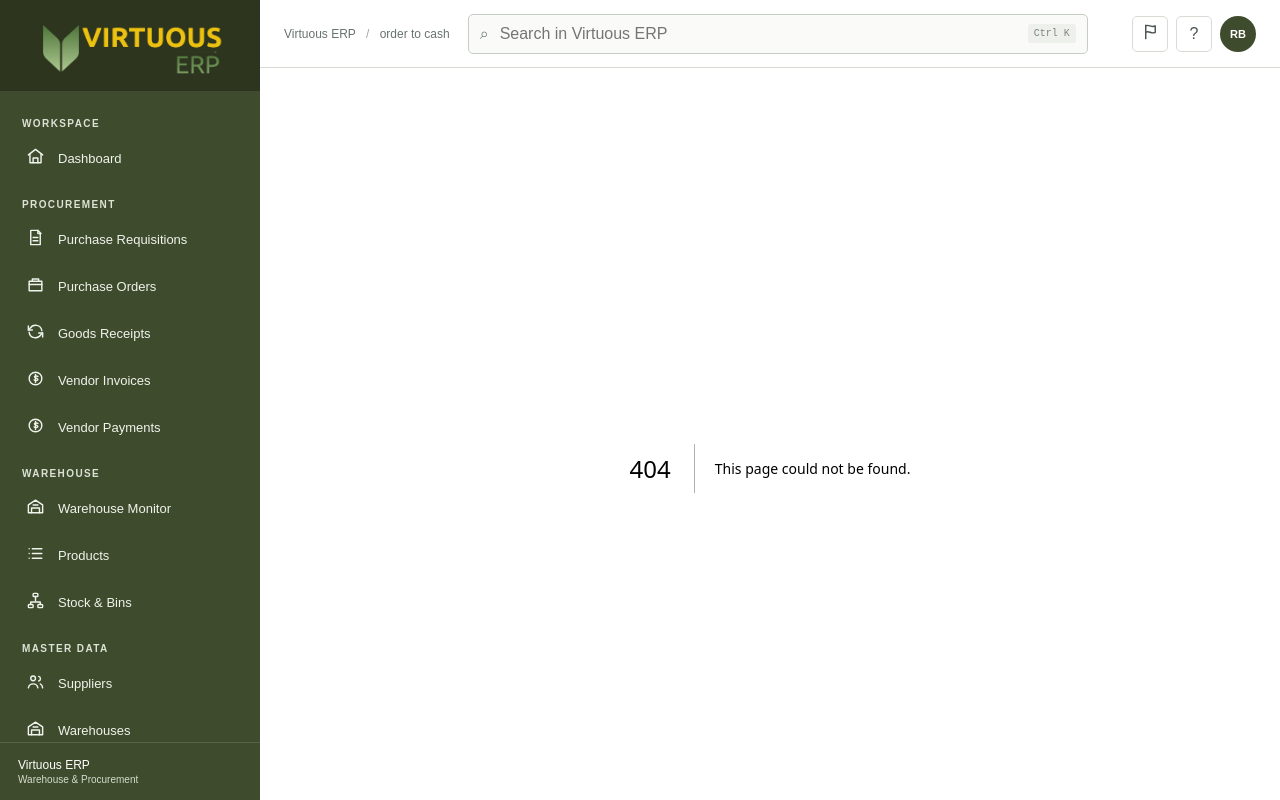
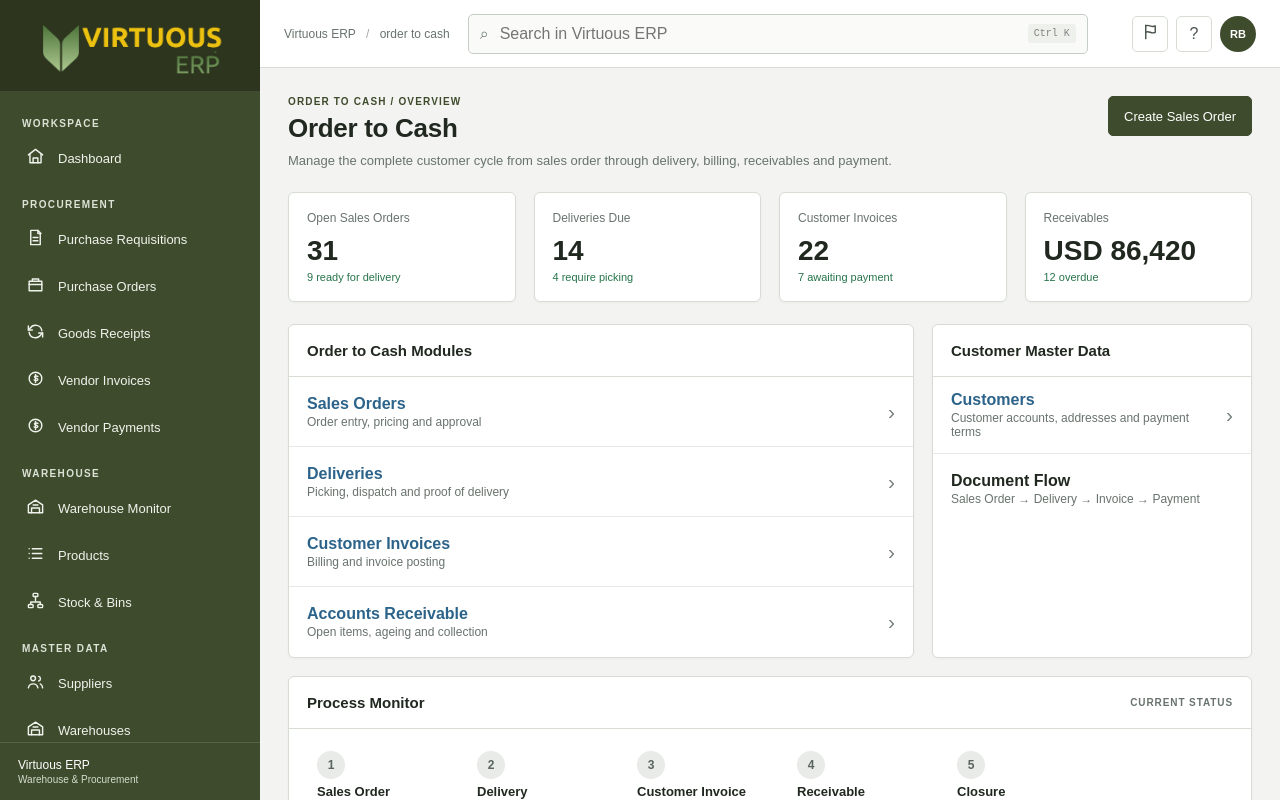
Before and after one commit to robiebnd/Virtuous-ERP, a Next.js app in the folder frontend/: page /order-to-cash in a window 1280 px wide. Before the commit this address had no page. Shown: the top 800 px of the page. Built offline with nearby package versions, Linux system fonts and the light colour scheme; a web font is replaced by a local one.

Commit message:
Add order to cash overview

```diff
--- /dev/null
+++ b/frontend/app/order-to-cash/page.tsx
@@ -0,0 +1,30 @@
+import Link from "next/link";
+import { ModuleWorkspace } from "@/components/ModuleWorkspace";
+
+export default function OrderToCash() {
+  const rows = [
+    { Document: "SO-000241", Customer: "Farmgate Foods", Value: "USD 12,450.00", Status: "READY", Next: "Delivery" },
+    { Document: "SO-000240", Customer: "Mbare Retail", Value: "USD 8,920.00", Status: "IN_PROGRESS", Next: "Picking" },
+    { Document: "SO-000238", Customer: "AgriGrow Zimbabwe", Value: "USD 5,680.00", Status: "INVOICED", Next: "Receivable" },
+    { Document: "SO-000235", Customer: "Sunrise Poultry", Value: "USD 14,210.00", Status: "PAID", Next: "Closed" },
+  ];
+  return <ModuleWorkspace eyebrow="ORDER TO CASH / OVERVIEW" title="Order to Cash" description="Manage the complete customer cycle from sales order through delivery, billing, receivables and payment." createHref="/order-to-cash/sales-orders/new" createLabel="Create Sales Order" stats={[
+    { label: "Open Sales Orders", value: "31", foot: "9 ready for delivery" },
+    { label: "Deliveries Due", value: "14", foot: "4 require picking", tone: "warning" },
+    { label: "Customer Invoices", value: "22", foot: "7 awaiting payment" },
+    { label: "Receivables", value: "USD 86,420", foot: "12 overdue", tone: "warning" },
+  ]} process={[
+    { label: "Sales Order", detail: "Create & approve", status: "Ready", tone: "ready" },
+    { label: "Delivery", detail: "Pick & dispatch", status: "In progress", tone: "pending" },
+    { label: "Customer Invoice", detail: "Bill customer", status: "Pending", tone: "pending" },
+    { label: "Receivable", detail: "Collect payment", status: "Open", tone: "pending" },
+    { label: "Closure", detail: "Clear account", status: "Open", tone: "draft" },
+  ]} columns={["Document","Customer","Value","Status","Next"]} rows={rows} searchPlaceholder="Search sales order, customer, invoice...">
+    <div className="grid dashboard-grid" style={{ marginBottom: 18 }}>
+      <section className="card"><div className="section-title">Order to Cash Modules</div>
+        {[["Sales Orders","/order-to-cash/sales-orders","Order entry, pricing and approval"],["Deliveries","/order-to-cash/deliveries","Picking, dispatch and proof of delivery"],["Customer Invoices","/order-to-cash/customer-invoices","Billing and invoice posting"],["Accounts Receivable","/order-to-cash/accounts-receivable","Open items, ageing and collection"]].map(([label,href,detail]) => <div className="list-row" key={href}><div><Link className="link" href={href}>{label}</Link><div className="muted">{detail}</div></div><span className="chevron">›</span></div>)}
+      </section>
+      <section className="card"><div className="section-title">Customer Master Data</div><div className="list-row"><div><Link className="link" href="/order-to-cash/customers">Customers</Link><div className="muted">Customer accounts, addresses and payment terms</div></div><span className="chevron">›</span></div><div className="list-row"><div><strong>Document Flow</strong><div className="muted">Sales Order → Delivery → Invoice → Payment</div></div></div></section>
+    </div>
+  </ModuleWorkspace>;
+}
```
